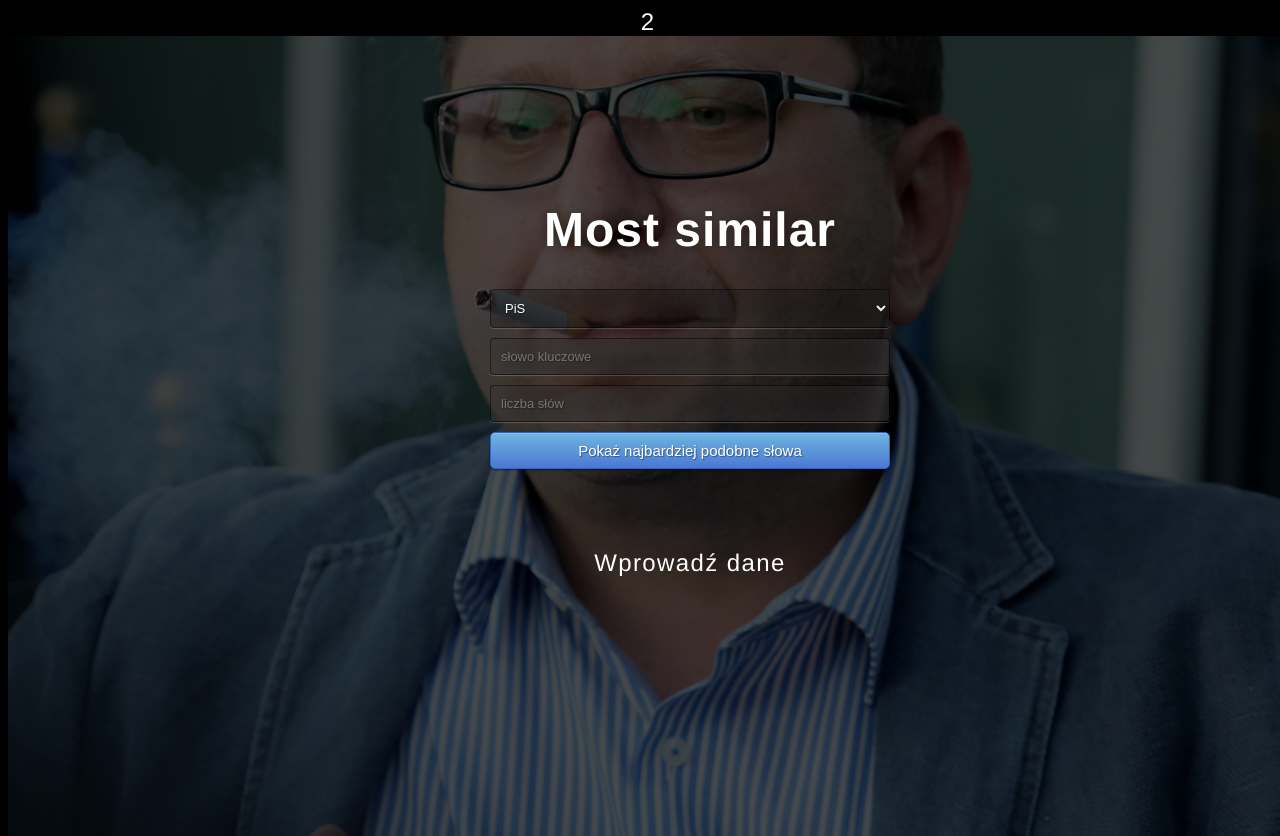
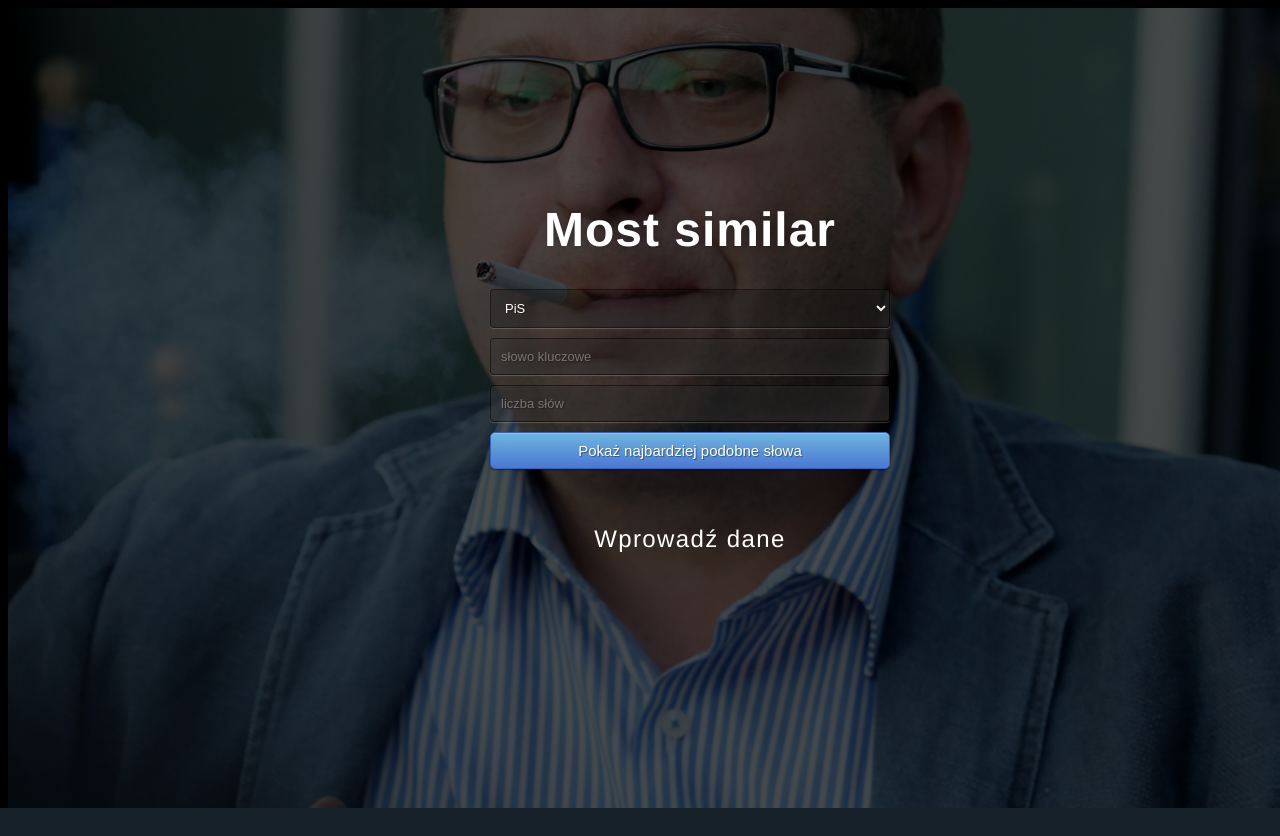
Before and after one commit to kalii4747/Tweet2Vec, a Flask app: page / in a window 1280 px wide. After the commit the page ends 808 px from the top, so only its background shows below. Run offline with Flask 2, Linux system fonts and the light colour scheme.

Commit message:
Update index.html

```diff
--- a/templates/index.html
+++ b/templates/index.html
@@ -1,4 +1,4 @@
-2<!DOCTYPE html>
+<!DOCTYPE html>
 <html >
 <head>
   <meta charset="UTF-8">
@@ -18,7 +18,7 @@
 
          <!-- Main Input For Receiving Query to our ML -->
         <form action="{{ url_for('predict')}}"method="post">
-            <select id="party" name="party">
+            <select name="party">
                 <option value="0">PiS</option>
                 <option value="1">KO</option>
                 <option value="2">Lewica</option>
```
Lines whose indentation alone changed are shown as unchanged.
